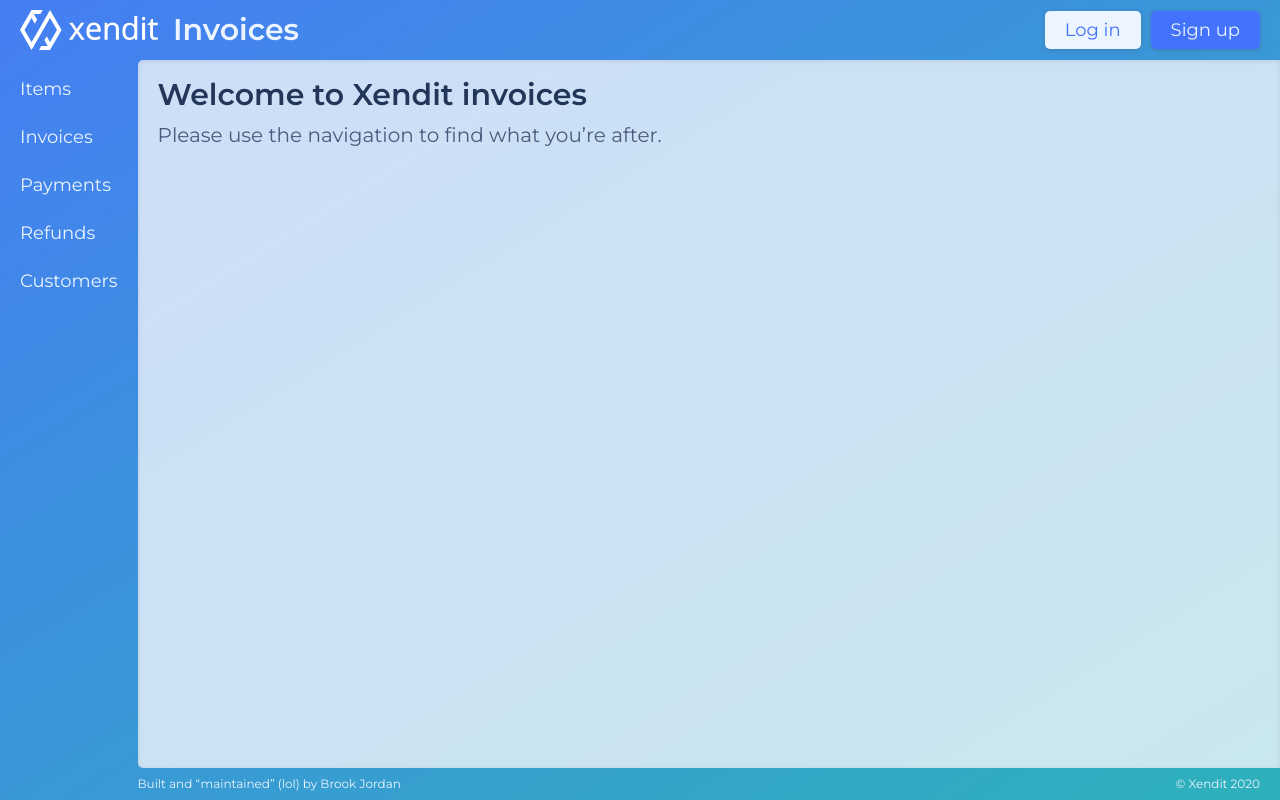
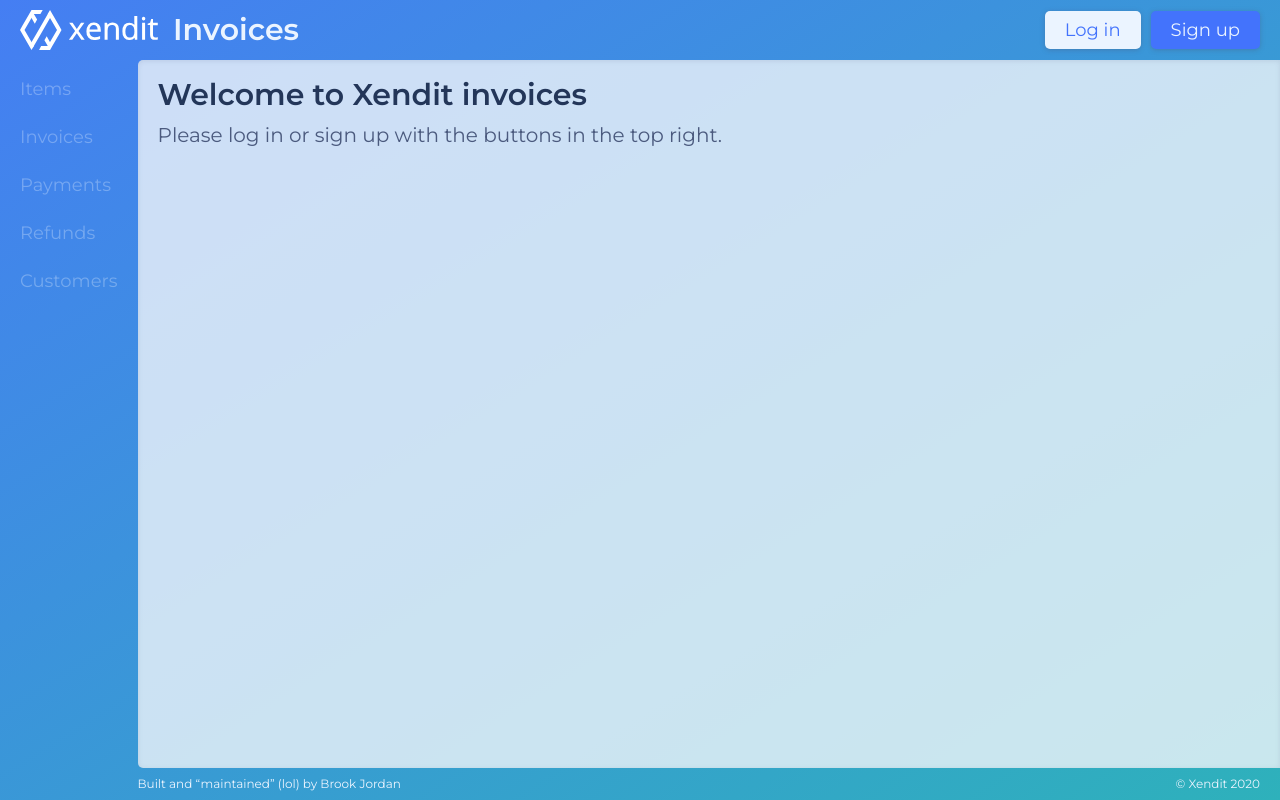
Before and after one commit to brookjordan/xendit-invoice, a React (Create React App) app: page / in a window 1280 px wide. Built offline with nearby package versions, Linux system fonts and the light colour scheme; no server answers.

Commit message:
Home message

```diff
--- a/src/components/App.js
+++ b/src/components/App.js
@@ -65,7 +65,7 @@
       <Router>
         <div className="app-layout">
           <div className="app-layout__main">
-            <SiteContent logIn={this.logIn} />
+            <SiteContent user={this.state.user} logIn={this.logIn} />
           </div>
 
           <div className="app-layout__header">
@@ -73,7 +73,7 @@
           </div>
 
           <div className="app-layout__navigation">
-            <SiteNavigation />
+            <SiteNavigation user={this.state.user} />
           </div>
 
           <div className="app-layout__footer">
--- a/src/components/Home.js
+++ b/src/components/Home.js
@@ -2,9 +2,12 @@
 
 class App extends React.Component {
   render() {
+    let message = this.props.user
+      ? "Please use the navigation to the left to find what you’re after."
+      : "Please log in or sign up with the buttons in the top right.";
     return <div className="body-text">
       <h2>Welcome to Xendit invoices</h2>
-      <p>Please use the navigation to find what you’re after.</p>
+      <p>{message}</p>
     </div>;
   };
 }
--- a/src/components/SiteContent.js
+++ b/src/components/SiteContent.js
@@ -46,7 +46,7 @@
           </Route>
 
           <Route path="/">
-            <Home />
+            <Home user={this.props.user} />
           </Route>
         </Switch>
       </main>
--- a/src/components/SiteNavigation.js
+++ b/src/components/SiteNavigation.js
@@ -4,15 +4,17 @@
 
 class App extends React.Component {
   render() {
-    return (
-      <nav className="site-navigation">
-        <Link to="/items" className="site-navigation__link">Items</Link>
-        <Link to="/invoices" className="site-navigation__link">Invoices</Link>
-        <Link to="/payments" className="site-navigation__link">Payments</Link>
-        <Link to="/refunds" className="site-navigation__link">Refunds</Link>
-        <Link to="/customers" className="site-navigation__link">Customers</Link>
-      </nav>
-    );
+    let linkClass = this.props.user
+      ? "site-navigation__link"
+      : "site-navigation__link site-navigation__link--disabled";
+
+    return <nav className="site-navigation">
+      <Link to="/items" className={linkClass}>Items</Link>
+      <Link to="/invoices" className={linkClass}>Invoices</Link>
+      <Link to="/payments" className={linkClass}>Payments</Link>
+      <Link to="/refunds" className={linkClass}>Refunds</Link>
+      <Link to="/customers" className={linkClass}>Customers</Link>
+    </nav>;
   };
 }
 
--- a/src/styles/components/_site-navigation.scss
+++ b/src/styles/components/_site-navigation.scss
@@ -8,6 +8,12 @@
     @include button.transparent;
     display: block;
     color: c.$white;
+    transition: opacity 0.2s;
+
+    &--disabled {
+      pointer-events: none;
+      opacity: 0.3;
+    }
 
     &:not(:first-child) {
       margin-top: 10px;
```
